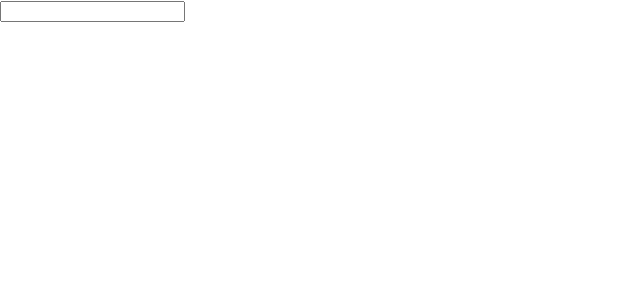
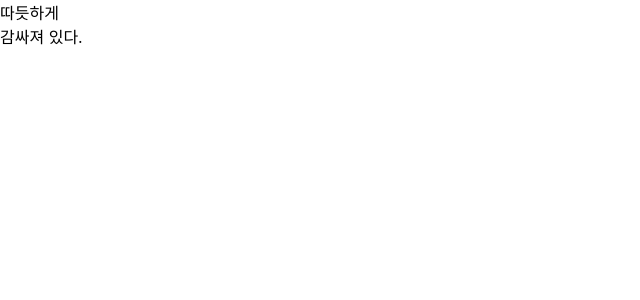
Before and after one commit to Gungoguma/React-study, a React (Create React App) app in the folder kimminjun_react/: page / in a window 1280 px wide. Shown: the top 300 px of the page, without its empty margins (0-640 px from the left). Built offline with nearby package versions, Linux system fonts and the light colour scheme.

Commit message:
감싸져 있는 엘리먼트
엘리먼트를 감싸지 않으면 오류가 난다

```diff
--- a/kimminjun_react/src/App.js
+++ b/kimminjun_react/src/App.js
@@ -1,11 +1,12 @@
 import React, { Component } from 'react';
 
 const App = () => {
-    return (
-      <div>
-        <input type="text" />
-      </div>
-    );
+	return (
+		<div>
+			<div>따듯하게</div>
+			<div>감싸져 있다.</div>
+		</div>
+	);
 }
 
 export default App;
```
